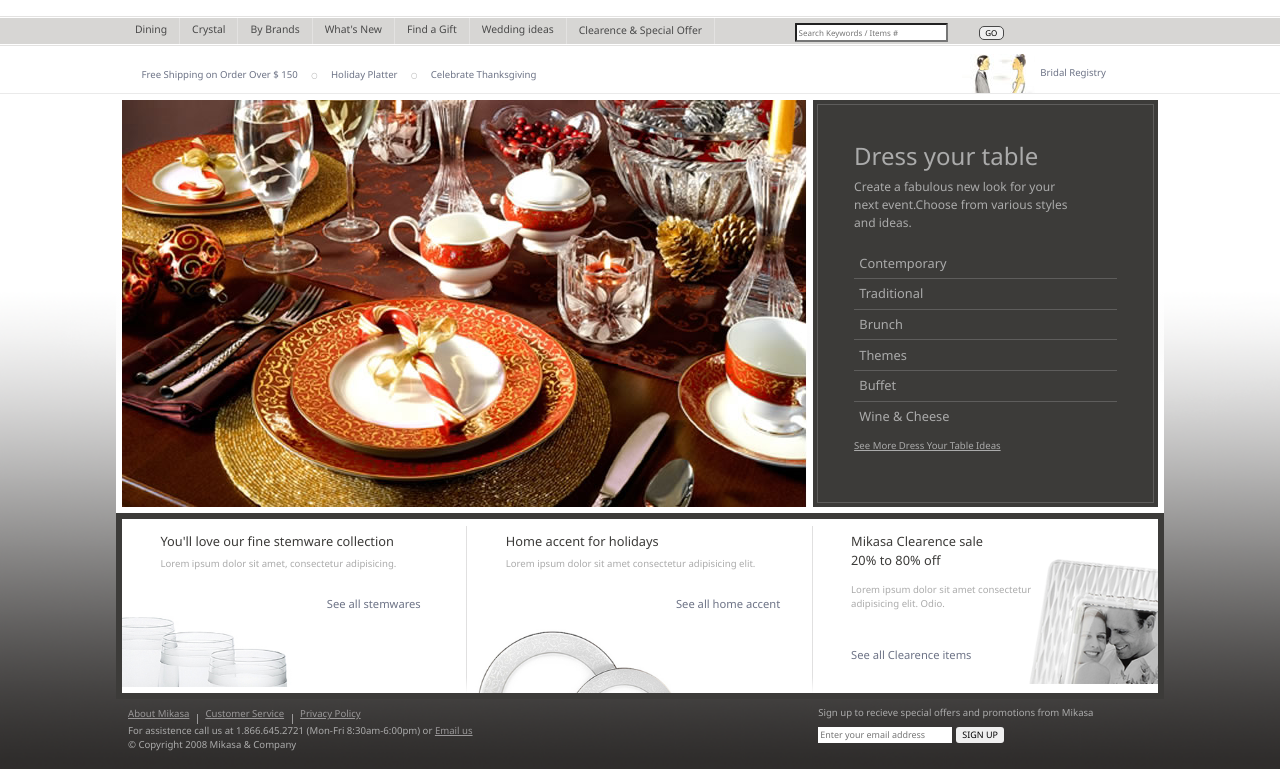
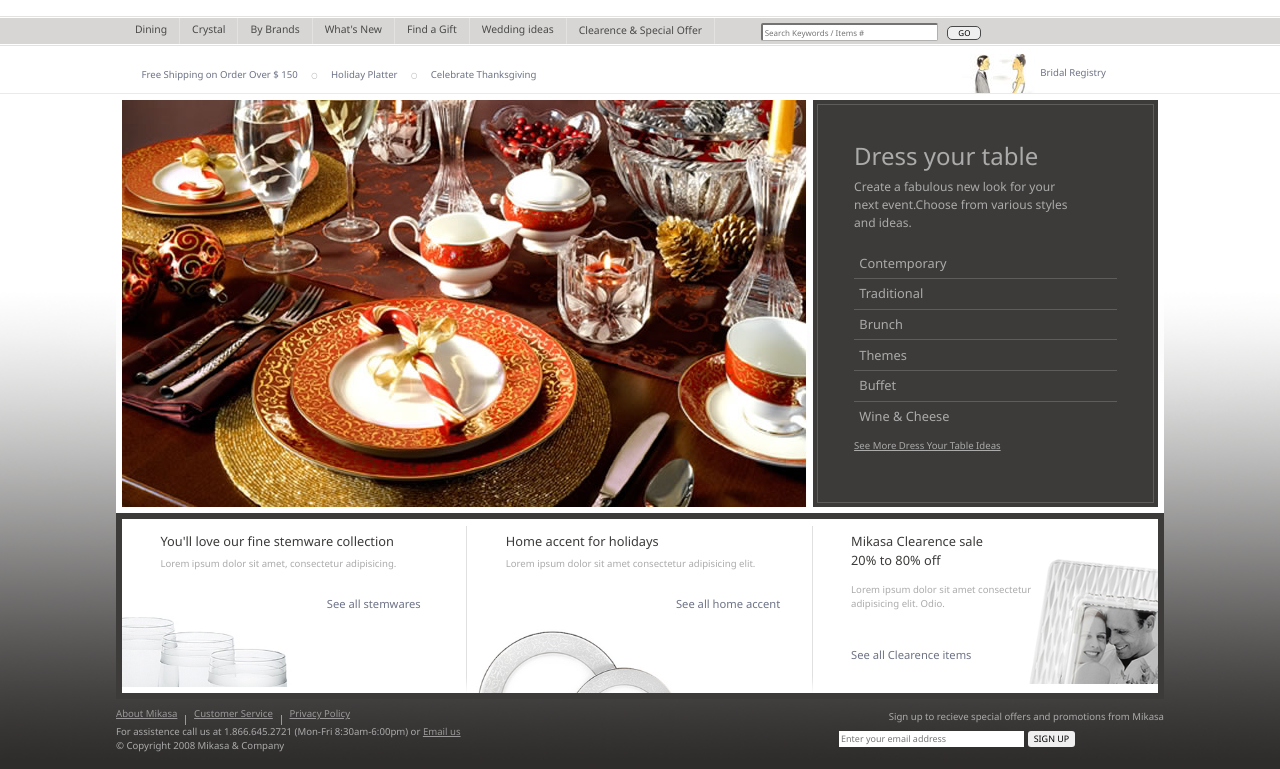
Before and after one commit to zedan101/Task-3, a plain HTML site: page index.html in a window 1280 px wide. Shown: the part 64-833 px from the top of the page. Drawn offline with nearby package versions, Linux system fonts and the light colour scheme.

Commit message:
Add files via upload

```diff
--- a/index.css
+++ b/index.css
@@ -47,13 +47,17 @@ header a img{
     font-size: 50%;
 }
 .nav-txt input{
-    padding-right: 20%;
+    padding-right: 50px;
     border-radius: 1px;
+    border: 1px solid rgba(100, 100, 100, 0.5);
+    border-top: 2px solid rgba(100, 100, 100, 0.9);
+    border-left: 2px solid rgba(100, 100, 100, 0.9);
+    border-radius: 2px;
+}
 
-}
 .nav-go input{
     border-radius: 5px;
-    padding: 0% 40%;
+    padding: 0% 10px;
     border: 1px solid #494949;
 
 }
@@ -68,11 +72,12 @@ header a img{
 }
 .nav-item:nth-child(8){
     border: none;
-    padding-left: 7%;
+    padding-left: 4%;
+
 }
 .nav-item:nth-child(9){
     border: none;
-    padding-left: 5%;
+    padding-left: 1%;
 }
 .sub-nav{
     margin-top: 1%;
@@ -219,6 +224,7 @@ padding-right: 15%;
     text-decoration: none;
     color: #6D7386;
 }
+
 footer li{
     list-style-type: none;
     margin-right: 1.5%;
@@ -227,6 +233,10 @@ footer li{
 footer li:nth-child(1){
     margin-left: 0%;
 }
+.f-one{
+    padding: 0%;
+}
+
 .f-one ul{
     padding: 0%;
     margin: 0%;
@@ -242,14 +252,18 @@ footer p{
     font-size: 60%;
 }
 .f-two{
-    padding-left: 17%;
+    padding: 0%;
 }
-.f-two input{
+.f-two input:nth-child(2){
+    margin-left: 38%;
     font-size: 56%;
     border: none;
+    padding-right: 10%;
 }
 .f-two input:nth-child(3){
     border-radius: 3px;
+    font-size: 56%;
+    border: none;
 }
 .f-two p{
     margin: 0%;
--- a/index.html
+++ b/index.html
@@ -93,9 +93,9 @@
                     	&#169 Copyright 2008 Mikasa & Company</p>
                 </div>
                 <div class="f-two col-6">
-                    <p>Sign up to recieve special offers and promotions from Mikasa</p>
-                    <input type="text" placeholder="Enter your email address">
-                    <input type="button" value="SIGN UP">
+                    <p class="d-flex justify-content-end">Sign up to recieve special offers and promotions from Mikasa</p>
+                    <input  type="text" placeholder="Enter your email address">
+                    <input  type="button" value="SIGN UP">
                 </div>
             </footer>
        </section>
```
